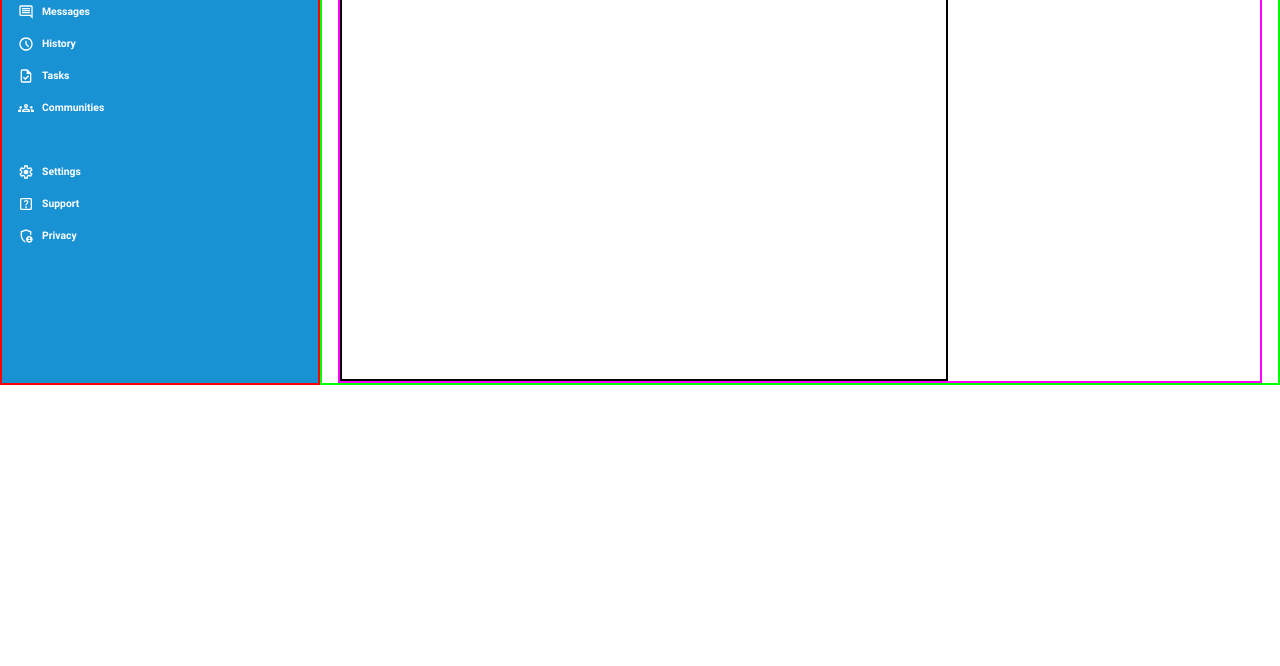
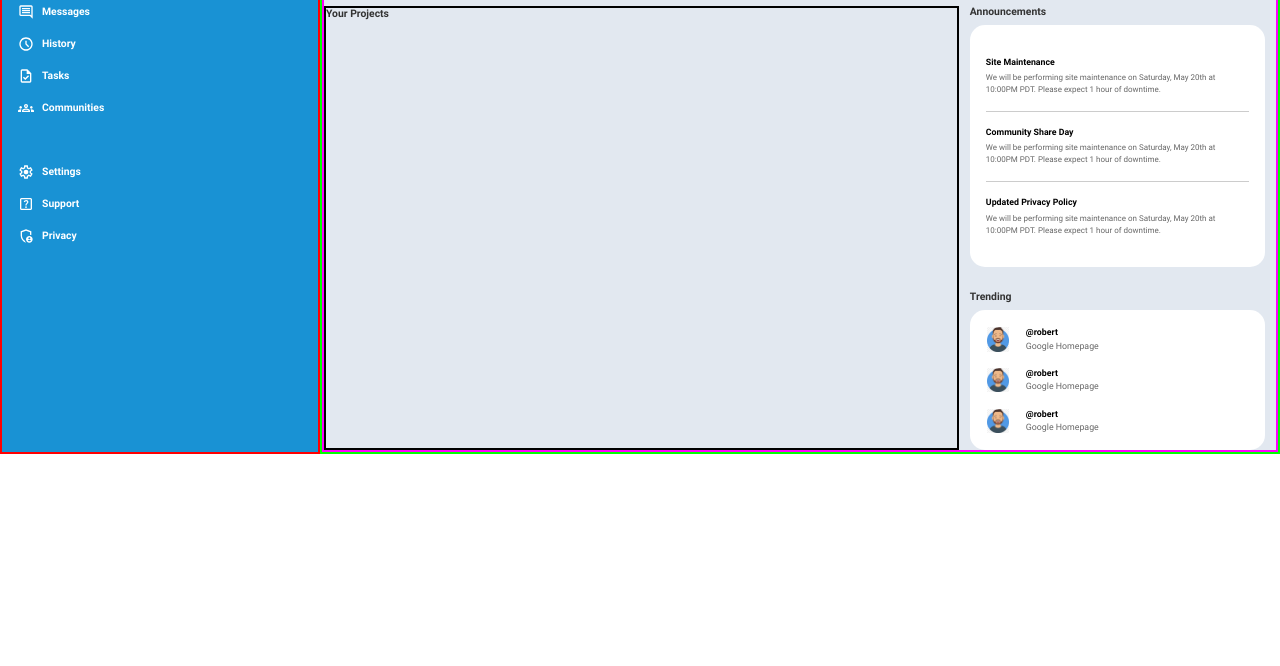
Before and after one commit to Robertron624/TheOdinProject-project-dashboard, a plain HTML site: page index.html in a window 1280 px wide. Shown: the part 134-800 px from the top of the page. Drawn offline with Linux system fonts and the light colour scheme.

Commit message:
announcements column content

```diff
--- a/index.html
+++ b/index.html
@@ -154,6 +154,90 @@
                     <h3>
                         Announcements
                     </h3>
+                    <ul class="announcements-list">
+                        <li>
+                            <a href="/">
+                                <p class="title">
+                                    Site Maintenance
+                                </p>
+                                <p class="description">
+                                    We will be performing site maintenance on Saturday, May 20th at 10:00PM PDT. Please expect 1 hour of downtime.
+                                </p>
+                            </a>
+                        </li>
+                        <li>
+                            <a href="/">
+                                <p class="title">
+                                    Community Share Day
+                                </p>
+                                <p class="description">
+                                    We will be performing site maintenance on Saturday, May 20th at 10:00PM PDT. Please expect 1 hour of downtime.
+                                </p>
+                            </a>
+                        </li>
+                        <li>
+                            <a href="/">
+                                <p class="title">
+                                    Updated Privacy Policy
+                                </p>
+                                <p class="description">
+                                    We will be performing site maintenance on Saturday, May 20th at 10:00PM PDT. Please expect 1 hour of downtime.
+                                </p>
+                            </a>
+                        </li>
+                    </ul>
+                    <div class="trending">
+                        <h3>
+                            Trending
+                        </h3>
+                        <ul class="trending-list">
+                            <li>
+                                <a href="/">
+                                    <div class="avatar">
+                                        <img src="./assets/images/user-avatar.png" alt="avatar">
+                                    </div>
+                                    <div class="usernam-project">
+                                        <p class="username">
+                                            @robert
+                                        </p>
+                                        <p class="project">
+                                            Google Homepage
+                                        </p>
+                                    </div>
+                                </a>
+                            </li>
+                            <li>
+                                <a href="/">
+                                    <div class="avatar">
+                                        <img src="./assets/images/user-avatar.png" alt="avatar">
+                                    </div>
+                                    <div class="usernam-project">
+                                        <p class="username">
+                                            @robert
+                                        </p>
+                                        <p class="project">
+                                            Google Homepage
+                                        </p>
+                                    </div>
+                                </a>
+                            </li>
+                            <li>
+                                <a href="/">
+                                    <div class="avatar">
+                                        <img src="./assets/images/user-avatar.png" alt="avatar">
+                                    </div>
+                                    <div class="usernam-project">
+                                        <p class="username">
+                                            @robert
+                                        </p>
+                                        <p class="project">
+                                            Google Homepage
+                                        </p>
+                                    </div>
+                                </a>
+                            </li>
+                        </ul>
+                    </div>
                 </div>
             </div>
         </div>
--- a/styles.css
+++ b/styles.css
@@ -55,7 +55,7 @@ label {
 
 p,
 h1,
-h2 {
+h2, h3 {
     margin: 0;
     padding: 0;
 }
@@ -233,12 +233,10 @@ main .sidebar .user-related ul li a img {
 main .content {
     grid-column: 2 / -1;
     grid-row: 1 / -1;
-    padding-bottom: 2rem;
     display: grid;
     grid-template-rows: 1fr 4fr;
 
     border: var(--debug-border-2);
-    padding: 0 1rem;
 }
 
 /* Header */
@@ -362,7 +360,8 @@ main .content .header .header__greeting .action__btns button:hover {
 main .content .projects-announcements {
     display: grid;
     grid-template-columns: 3fr 1.5fr;
-    grid-gap: .5rem;
+    background-color: var(--searchbar-bg);
+    padding-top: 1.2rem;
 
     border: var(--debug-border-6);
 }
@@ -373,8 +372,82 @@ main .content .projects-announcements .projects {
 
 main .content .projects-announcements .announcements {
     border: var(--debug-border-8);
+    padding-inline: .7rem;
 }
 
 main .content .projects-announcements h3 {
     font-size: .65rem;
 }
+
+main .content .projects-announcements ul.trending-list,
+main .content .projects-announcements ul.announcements-list {
+    list-style: none;
+    padding: 0;
+    margin: 0;
+    background-color: var(--text-light);
+    padding: 1rem;
+    border-radius: 15px;
+}
+
+main .content .projects-announcements .announcements h3 {
+    margin-bottom: .5rem;
+}
+
+main .content .projects-announcements ul.announcements-list li {
+    border-bottom: 1.4px solid #ccc;
+    padding: .9rem 0;
+}
+
+main .content .projects-announcements ul.announcements-list li:last-child {
+    border-bottom: none;
+}
+
+main .content .projects-announcements ul.announcements-list li a {
+    color: var(--text-dark);
+    text-decoration: none;
+    font-size: .55rem;
+
+}
+
+ul.announcements-list li a .title {
+    font-weight: 700;
+    margin-bottom: .2rem;
+}
+
+ul.announcements-list li a .description {
+    font-size: .5rem;
+    color: #666;
+}
+
+main .content .projects-announcements .announcements .trending {
+    margin-top: 1.5rem;
+}
+
+main .content .projects-announcements ul.trending-list {
+    display: flex;
+    flex-direction: column;
+    gap: .9rem;
+}
+
+main .content .projects-announcements ul.trending-list li a {
+    color: var(--text-dark);
+    text-decoration: none;
+    font-size: .55rem;
+    display: flex;
+    gap: 1rem;
+}
+
+main .content .projects-announcements ul.trending-list li a .avatar {
+    width: 1.5rem;
+    height: 1.5rem;
+    border-radius: 50%;
+    border: 1px solid #fff;
+}
+
+main .content .projects-announcements ul.trending-list li a .username {
+    font-weight: 700;
+}
+
+main .content .projects-announcements ul.trending-list li a .project {
+    color: #666;
+}
```
